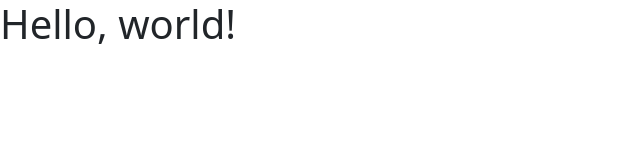
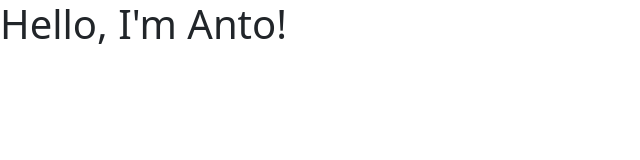
Before and after one commit to im-antoniaa/FirstProject, a plain HTML site: page index.html in a window 1280 px wide. Shown: the whole page, without its empty margins (0-640 px from the left). Drawn offline with nearby package versions, Linux system fonts and the light colour scheme.

Commit message:
Update index.html
Cambio de title y encabezado

```diff
--- a/index.html
+++ b/index.html
@@ -8,10 +8,10 @@
     <!-- Bootstrap CSS -->
     <link href="https://cdn.jsdelivr.net/npm/bootstrap@5.1.3/dist/css/bootstrap.min.css" rel="stylesheet" integrity="sha384-1BmE4kWBq78iYhFldvKuhfTAU6auU8tT94WrHftjDbrCEXSU1oBoqyl2QvZ6jIW3" crossorigin="anonymous">
 
-    <title>Hello, world!</title>
+    <title>Index</title>
   </head>
   <body>
-    <h1>Hello, world!</h1>
+    <h1>Hello, I'm Anto!</h1>
 
     <!-- Optional JavaScript; choose one of the two! -->
 
```
